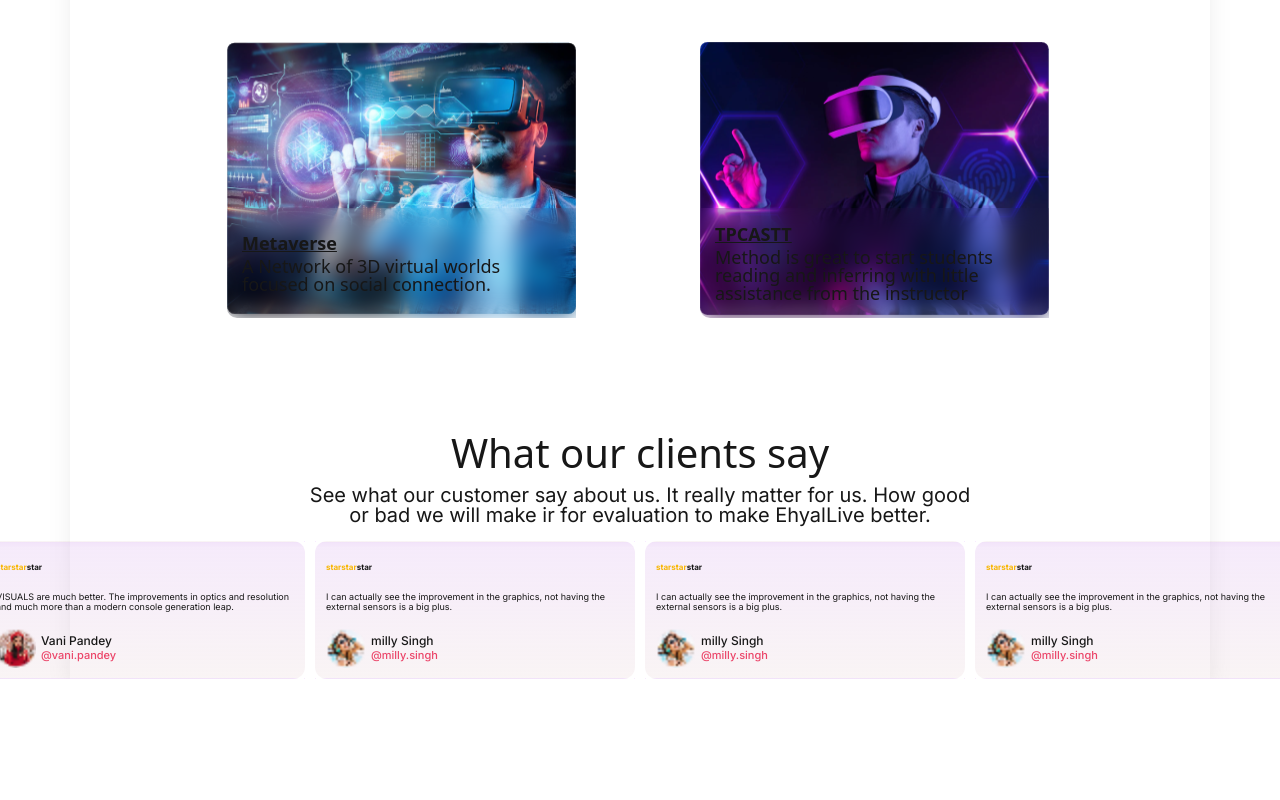
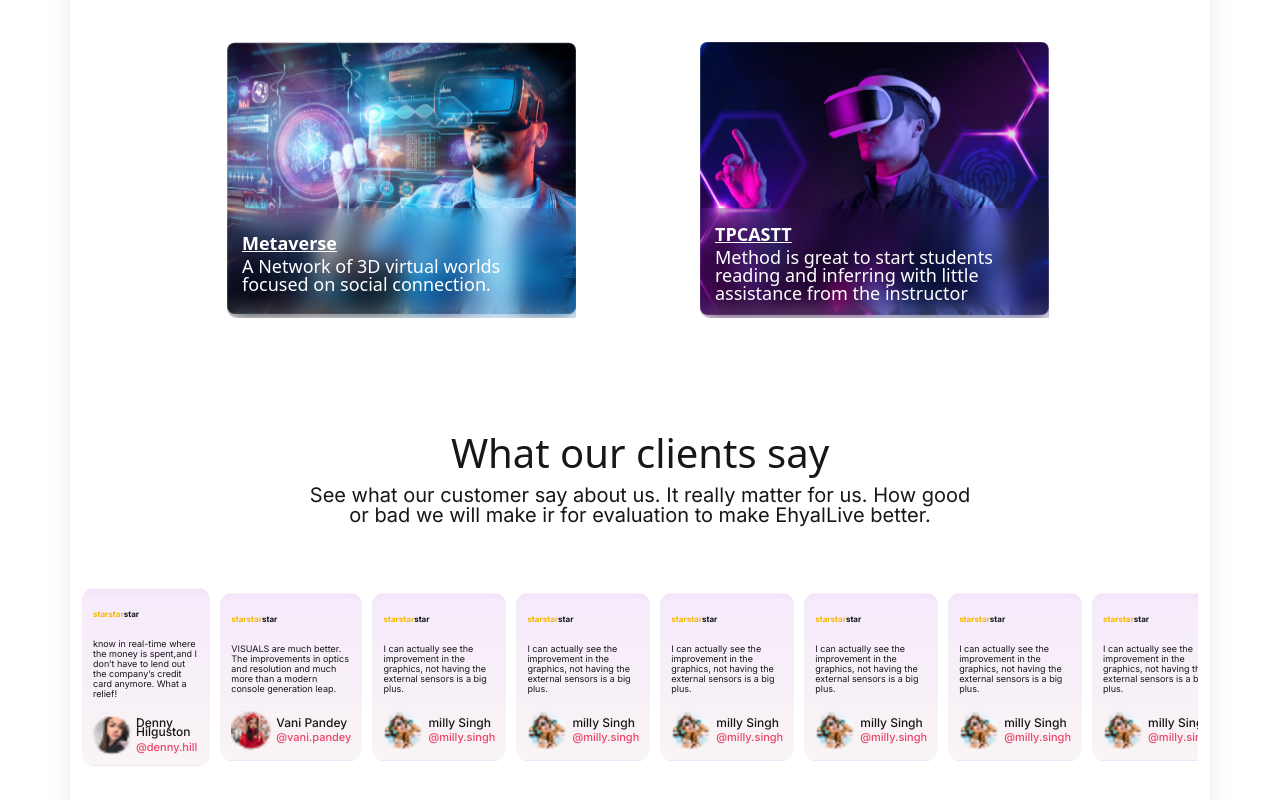
Before and after one commit to rvxx007/ImmverseAI, a Next.js app in the folder immverseai/: page / in a window 1280 px wide. Shown: the part 1921-2721 px from the top of the page. Before the commit the page ends 2600 px from the top, so only its background shows below. Built offline with nearby package versions, Linux system fonts and the light colour scheme.

Commit message:
final touches done, only clientview section is remaining

```diff
--- a/immverseai/src/app/(context)/AppContext.js
+++ b/immverseai/src/app/(context)/AppContext.js
@@ -103,6 +103,41 @@ const appData = {
           name:"milly Singh",
           username:"@milly.singh",
           img:climg3
+        },{
+          title:"starstar",
+          ext:"star",
+          subTxt:"I can actually see the improvement in the graphics, not having the external sensors is a big plus.",
+          name:"milly Singh",
+          username:"@milly.singh",
+          img:climg3
+        },{
+          title:"starstar",
+          ext:"star",
+          subTxt:"I can actually see the improvement in the graphics, not having the external sensors is a big plus.",
+          name:"milly Singh",
+          username:"@milly.singh",
+          img:climg3
+        },{
+          title:"starstar",
+          ext:"star",
+          subTxt:"I can actually see the improvement in the graphics, not having the external sensors is a big plus.",
+          name:"milly Singh",
+          username:"@milly.singh",
+          img:climg3
+        },{
+          title:"starstar",
+          ext:"star",
+          subTxt:"I can actually see the improvement in the graphics, not having the external sensors is a big plus.",
+          name:"milly Singh",
+          username:"@milly.singh",
+          img:climg3
+        },{
+          title:"starstar",
+          ext:"star",
+          subTxt:"I can actually see the improvement in the graphics, not having the external sensors is a big plus.",
+          name:"milly Singh",
+          username:"@milly.singh",
+          img:climg3
         }
       ]
     }
--- a/immverseai/src/app/globals.css
+++ b/immverseai/src/app/globals.css
@@ -421,6 +421,7 @@ font-size: 55px;
   height: 110px;
   z-index: 50;
   position: absolute;
+  color: white;
   bottom: 0;
   border-bottom-left-radius: 10px;
   font-size: 18px;
@@ -472,18 +473,20 @@ letter-spacing: -2%;
 
 }
 
-.cv-card-div{
+.cv-card-div-row{
+  width: 100%;
+  height: 17rem;
   display: flex;
+  flex-direction: row;
   overflow-x: scroll;
-  justify-content: space-evenly;
+  justify-content: left;
   align-items: center;
   gap: 10px;
-
   /* border: 1px solid greenyellow; */
 }
 
 .cv-card{
-  width: 20rem;
+ width: 30rem !important;
   padding: 10px;
   border-radius: 12px;
   background: linear-gradient(180deg, #AA14F0 -42.59%, rgba(0, 0, 0, 0) -42.59%, #CB8DE8 -42.58%, rgba(203, 143, 232, 0.18) 4.35%, rgba(151, 60, 68, 0.055) 99.99%, rgba(199, 137, 228, 0) 100%);
@@ -492,11 +495,11 @@ letter-spacing: -2%;
 
 }
 
-.cvSpantitle{
+.cv-span-title{
   color: #F7B603;
 }
 
-.cvSpantitle,.cvSpanExt{
+.cv-span-title,.cv-span-ext{
   font-family: Inter;
 font-weight: 700;
 font-size: 8px;
@@ -504,7 +507,7 @@ line-height: 8.57px;
 letter-spacing: 7%;
 }
 
-.cvsubTxt{
+.cv-span-msg{
 font-family: Inter;
 font-weight: 400;
 font-size: 9px;
@@ -513,7 +516,7 @@ letter-spacing: -2%;
 
 }
 
-.cvProBlock{
+.cv-profile-block{
   display: flex;
   justify-content: left;
   align-items: center;
@@ -523,7 +526,7 @@ letter-spacing: -2%;
 
 }
 
-.innerCVInfo{
+.cd-info-block{
   display: flex;
   flex-direction: column;
   justify-content: left;
@@ -532,7 +535,7 @@ letter-spacing: -2%;
   gap: 6px;
 }
 
-.cvInfoName{
+.cv-info-name{
   font-family: Inter;
 font-weight: 500;
 font-size: 12px;
@@ -541,7 +544,7 @@ letter-spacing: -2%;
 
 }
 
-.cvInfoUsername{
+.cv-info-username{
   font-family: Inter;
 font-weight: 500;
 font-size: 11px;
@@ -632,11 +635,17 @@ color: #EB4468;
 /* ------------------------------------ */
 
 .modal-section{
+  position: absolute;
+  display: flex;
+  justify-content: center;
+  align-items: center;
   background-color: #000000 !important;
 }
 
 .ms-div{
-
+  display: flex;
+  justify-content: space-evenly;
+  align-items: center;
 }
 
 .ms-close-div{
@@ -666,20 +675,26 @@ color: #EB4468;
     font-size: 15px;
   }
 
-  .cv-card-div{
+  .cv-card-div-row{
     width: 100%;
-    /* padding: 5px; */
 
-    flex-direction: column;
 
+    border: 1px solid red;
   }
 
 
 }
 
+
 ::-webkit-scrollbar{
-  scroll-behavior: smooth;
-  scrollbar-width: 70px;
-  scrollbar-color: #C15CB0;
+  width: 6px;
+}
 
+::-webkit-scrollbar-track{
+  background: #1D1D1D;
 }
+
+::-webkit-scrollbar-thumb{
+  background: linear-gradient(#1D1D1D,#121212,#BB86FC,#BB86FC,#121212,#1D1D1D);
+  filter: brightness(100%);
+}
--- a/immverseai/src/app/layout.js
+++ b/immverseai/src/app/layout.js
@@ -8,8 +8,8 @@ const inter = Inter({
 })
 
 export const metadata = {
-  title: "Create Next App",
-  description: "Generated by create next app",
+  title: "ImmverseAI",
+  description: "",
 };
 
 export default function RootLayout({ children }) {
--- a/immverseai/src/components/ClientView.jsx
+++ b/immverseai/src/components/ClientView.jsx
@@ -10,16 +10,16 @@ const ClientView = () => {
     <section className='client-view-section'>
         <h1>{appData.testimonial.headTxt}</h1>
         <p className='cv-subhead'>{appData.testimonial.subTxt}</p>
-        <div className='cv-card-div'>
+        <div className='cv-card-div-row'>
         {appData.testimonial.tmUser.map((item, index)=>
             <div className='cv-card' key={index}>
-                <p><span className='cvSpantitle'>{item.title}</span><span className='cvSpanExt'>{item.ext}</span></p>
-                <p className='cvsubTxt'>{item.subTxt}</p>
-                <div className='cvProBlock'>
+                <p><span className='cv-span-title'>{item.title}</span><span className='cv-span-ext'>{item.ext}</span></p>
+                <p className='cv-span-msg'>{item.subTxt}</p>
+                <div className='cv-profile-block'>
                     <Image width={40} height={40} src={item.img} alt='card view image' />
-                    <div className='innerCVInfo'>
-                        <span className='cvInfoName'>{item.name}</span>
-                        <span className='cvInfoUsername'>{item.username}</span>
+                    <div className='cd-info-block'>
+                        <span className='cv-info-name'>{item.name}</span>
+                        <span className='cv-info-username'>{item.username}</span>
                     </div>
                 </div>
             </div>)}
--- a/immverseai/src/components/Modal.jsx
+++ b/immverseai/src/components/Modal.jsx
@@ -9,7 +9,7 @@ const Modal = ({obj}) => {
     <section className='w-100 m-auto position-absolute top-0 right-0 left-0 bottom-0 d-flex justify-content-center align-items-center border-1 modal-section'>
         <div className='ms-div'>
           <div className='ms-close-div d-flex justify-content-right align-item-center'>
-            <Image className='btn ' onClick={()=>setOnPlay(false)} src={close} width={50} height={50} alt='close'/>
+            <Image className='btn btn-dark ' onClick={()=>setOnPlay(false)} src={close} width={50} height={50} alt='close'/>
           </div>
           <video loop controls autoPlay muted src='https://dm0qx8t0i9gc9.cloudfront.net/watermarks/video/Sb7uiLMltks8nrrky/videoblocks-v1-0049_20220517-sf-shirokov-cybersport-people-4-panda-banda-crossmedia0000_s6f6zqdqn__379e0ec045939ddb863547f18513acdb__P360.mp4'>
 
```
